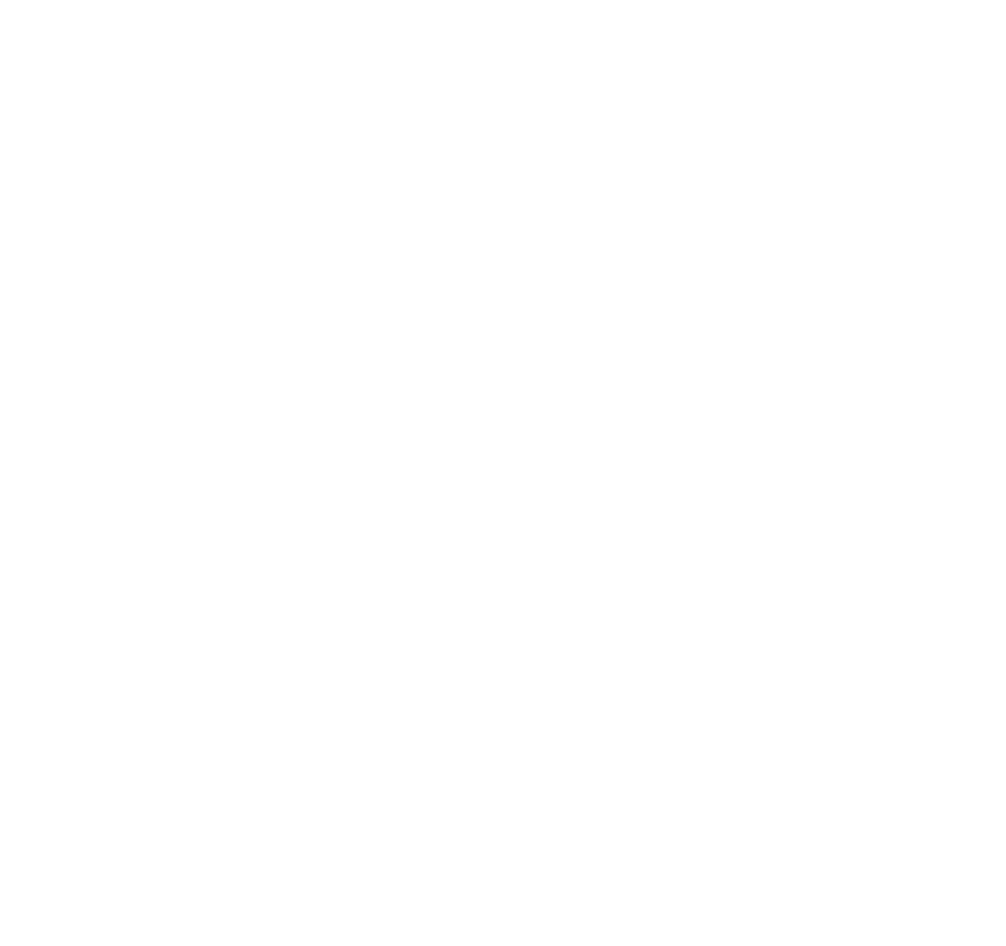
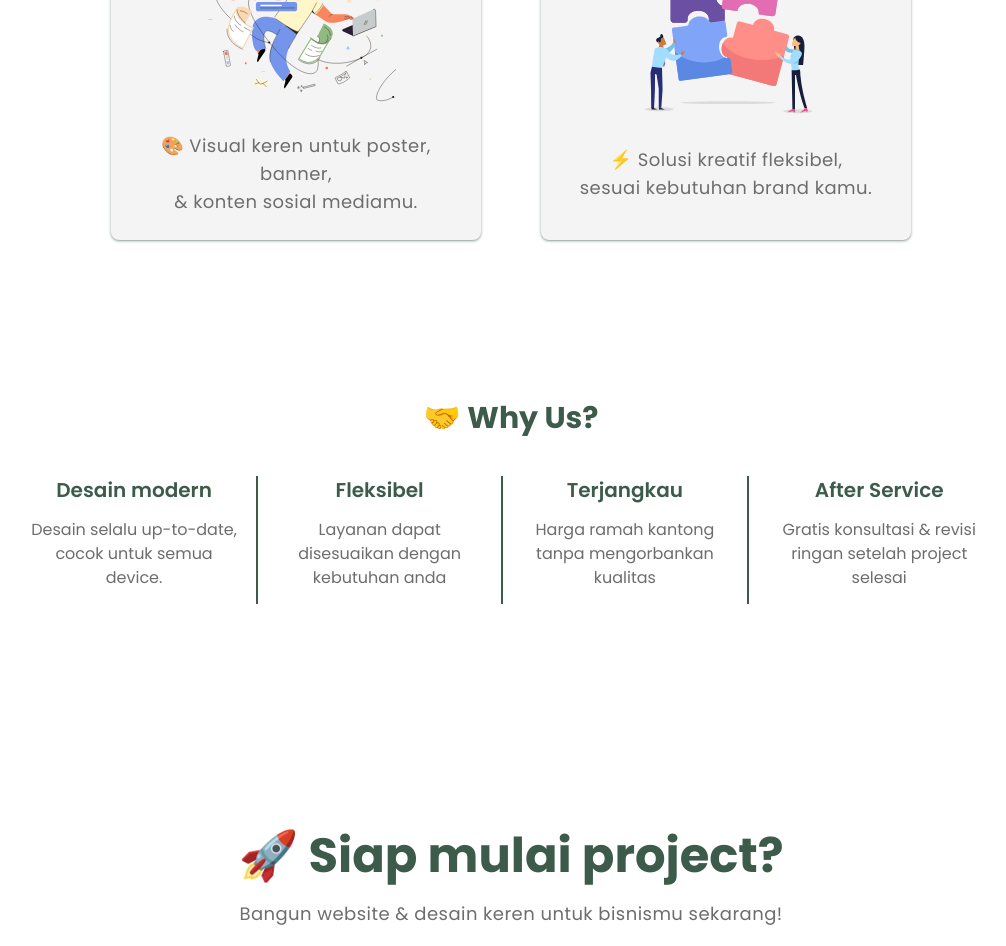
Before and after one commit to marmdhn/and-project, a Next.js app: page / in a window 1280 px wide. Shown: the part 1620-2566 px from the top of the page, without its empty margins (129-1135 px from the left). Before the commit the page ends 900 px from the top, so only its background shows below. Built offline with nearby package versions, Linux system fonts and the light colour scheme.

Commit message:
refactor: Integrate `ServiceSection`, `WhyUsSection`, and `CtaSection` into Home page

```diff
--- a/app/page.tsx
+++ b/app/page.tsx
@@ -1,11 +1,17 @@
 import HeroSection from "@/components/sections/HeroSection";
+import ServiceSection from "@/components/sections/Service";
+import WhyUsSection from "@/components/sections/WhyUs";
+import CtaSection from "@/components/sections/Cta";
 
 export default function Home() {
   return (
     <div className="px-5 lg:px-20">
       <HeroSection />
-
-      <div className="lg:px-20"></div>
+      <div className="lg:px-20">
+        <ServiceSection />
+        <WhyUsSection />
+        <CtaSection />
+      </div>
     </div>
   );
 }
```
